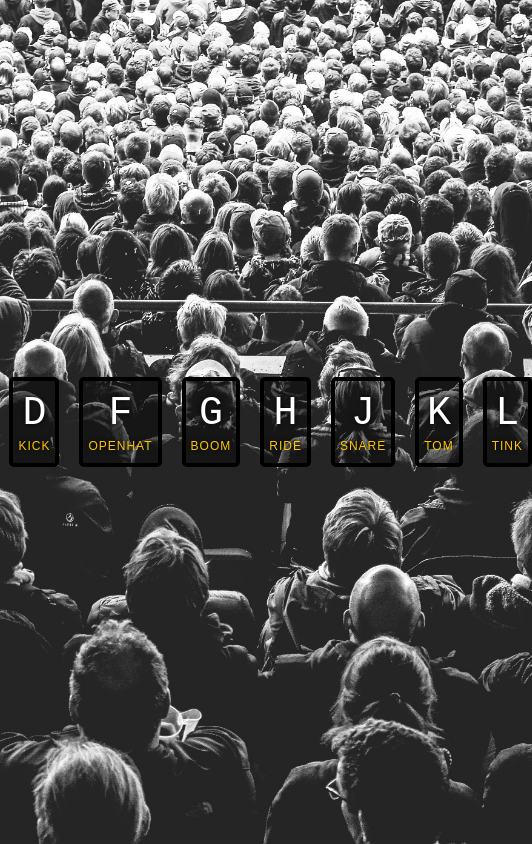
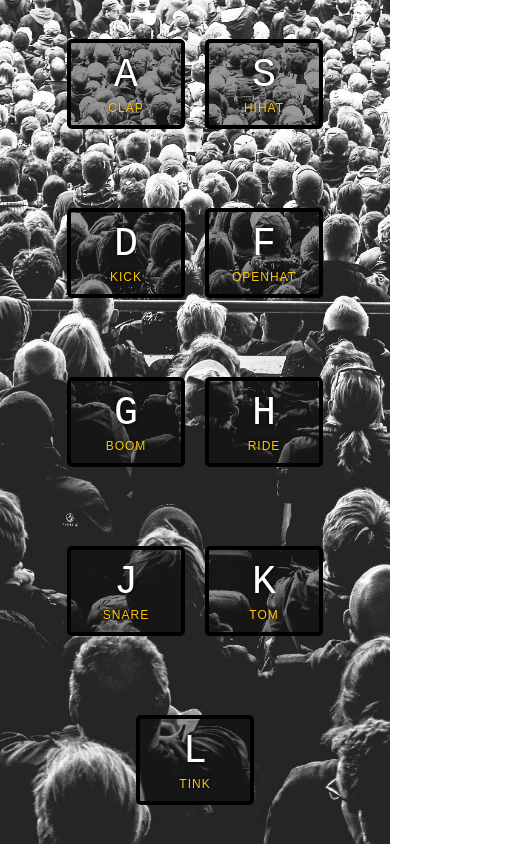
Before and after one commit to DevDreamy/Bateria-em-JS, a plain HTML site: page index.html in a window 390 px wide. Shown: the whole page, 532 px wide, since content can reach past the window. Drawn offline with Linux system fonts and the light colour scheme.

Commit message:
testing responsive elements

```diff
--- a/style.css
+++ b/style.css
@@ -49,3 +49,11 @@ kbd {
   letter-spacing: .1rem;
   color: #ffc600;
 }
+
+@media (min-width: 320px) and (max-width: 480px) {
+
+  .keys {
+    flex-wrap: wrap;
+  }
+
+}
```
